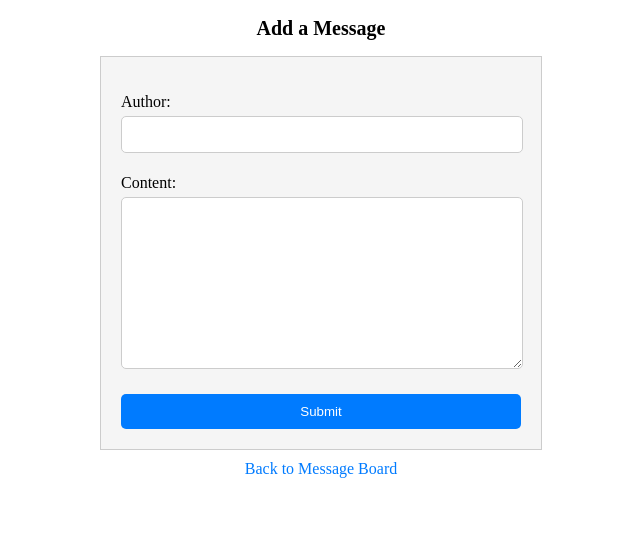
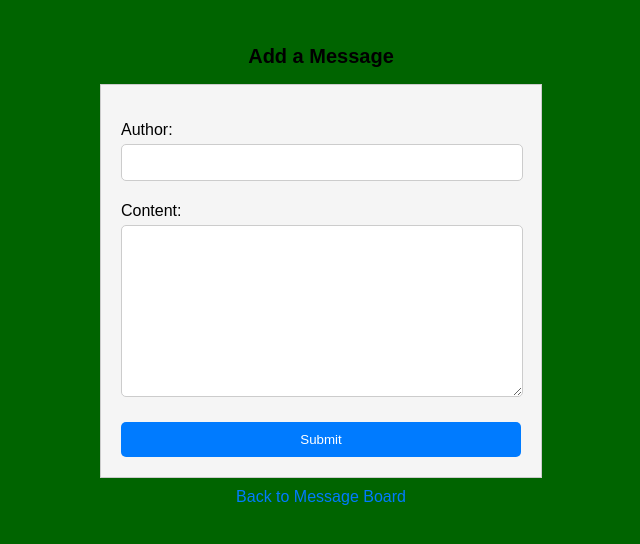
Before and after one commit to Dcourt9712/BilliardsTrainer, a Django app: page /add-message/ in a window 1280 px wide. Shown: the top 544 px of the page, without its empty margins (319-959 px from the left). Run offline with Django 4.2, Linux system fonts and the light colour scheme.

Commit message:
changing background to green

```diff
--- a/static/css/message_board.css
+++ b/static/css/message_board.css
@@ -1,4 +1,6 @@
 /* CSS for the message list */
+
+
 h1 {
     font-size: 24px;
     text-align: center;
@@ -62,3 +64,11 @@ a {
 a:hover {
     text-decoration: underline;
 }
+
+/* CSS for the body with a dark green background */
+.dark-green-bg {
+    background-color: #006400; /* Dark green color*/
+    color: #000; /* White text color */
+    padding: 20px;
+    font-family: Arial, sans-serif;
+}
--- a/templates/main_app/message_form.html
+++ b/templates/main_app/message_form.html
@@ -5,7 +5,7 @@
     <title>Add Message</title>
     <link rel="stylesheet" type="text/css" href="{% static 'css/message_board.css' %}">
 </head>
-<body>
+<body class="dark-green-bg">
     <h2>Add a Message</h2>
     <form method="post" action="{% url 'add_message' %}">
         {% csrf_token %}
--- a/templates/main_app/message_list.html
+++ b/templates/main_app/message_list.html
@@ -6,7 +6,7 @@
 
     <title>Message Board</title>
 </head>
-<body>
+<body class="dark-green-bg">
     <h1>Message Board</h1>
     <ul>
         {% for message in messages %}
```
